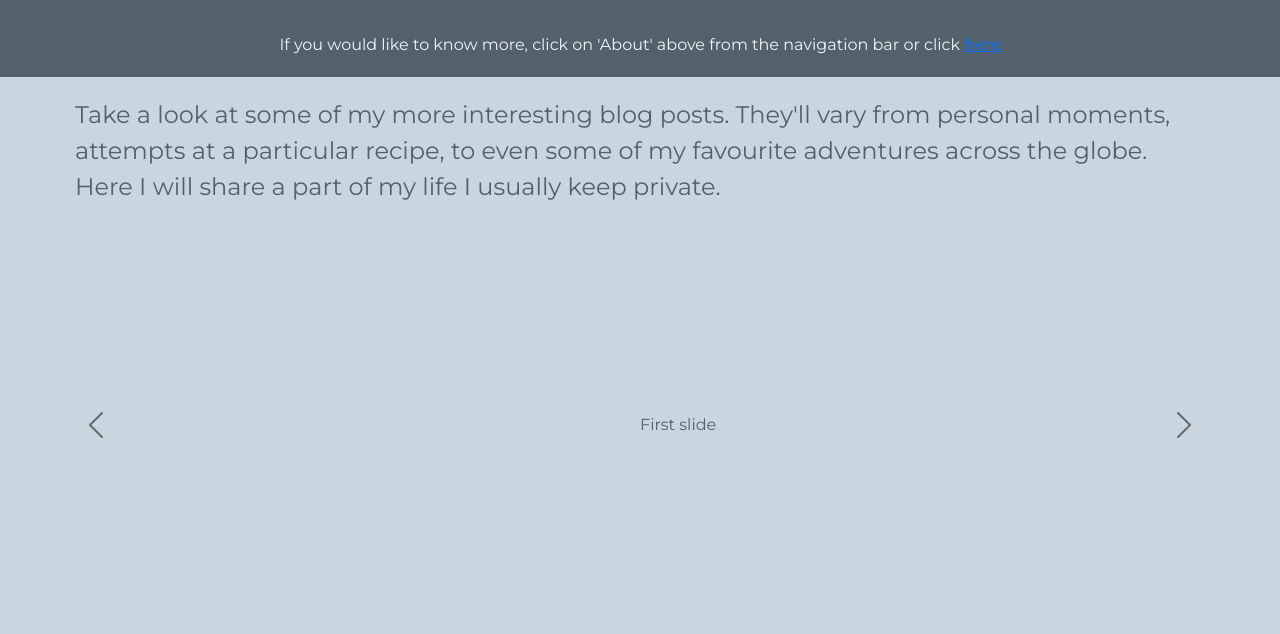
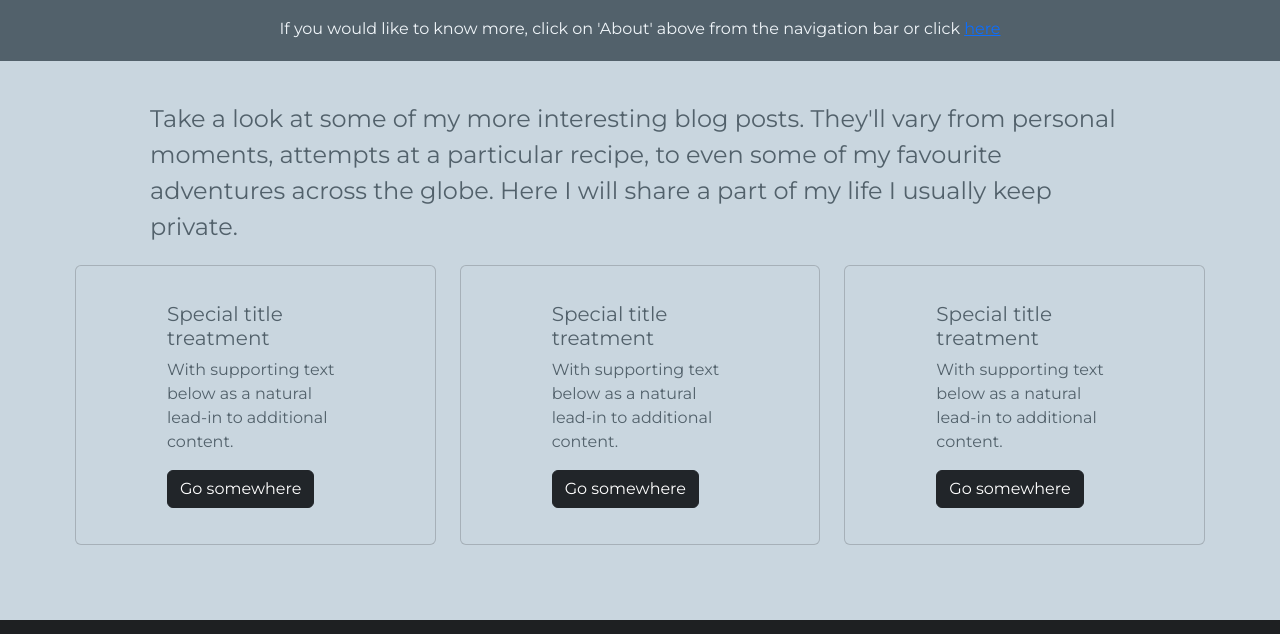
Before and after one commit to thekrisromero/cv, a website: page index.html in a window 1280 px wide. Shown: the part 861-1495 px from the top of the page. Drawn offline with nearby package versions, Linux system fonts and the light colour scheme.

Commit message:
updating repository with latest

```diff
--- a/css/styles.css
+++ b/css/styles.css
@@ -19,22 +19,20 @@ body {
   font-family: "Ubuntu";
   color: #F0F5F9;
   font-size: 2rem;
-  /* font-weight: 900; */
   padding-left: 75px;
 }
 
 .nav-item {
-  color: #F0F5F9;
   font-size: 1rem;
   padding: 8px 10px;
   text-transform: uppercase;
 }
 
-.nav-link {
+.nav-link:hover {
   color: #F0F5F9;
 }
 
-.search-bar {
+/* .search-bar {
   padding: 8px 10px;
 }
 
@@ -47,7 +45,7 @@ body {
   color:#1E2022;
 
   background-color: #F0F5F9;
-}
+} */
 
 /* Home Section */
 #Home {
@@ -70,7 +68,7 @@ body {
   /* color: #F0F5F9; */
   font-weight: 400;
   font-size: 1.5rem;
-  padding: 20px 75px 0px;
+  padding: 20px 75px 20px;
   margin: 0;
   line-height: 1.5;
 }
@@ -105,10 +103,12 @@ body {
 #Blog {
   background-color: #C9D6DF;
   color: #52616B;
+  padding: 20px 75px 75px;
+  margin: 0;
 }
 
-/* Carousel */
-.carousel {
+/* Card */
+.card {
   background-color: #C9D6DF;
   padding: 20px 75px 20px;
 }
--- a/index.html
+++ b/index.html
@@ -36,7 +36,7 @@
       <div class="collapse navbar-collapse" id="navbarSupportedContent">
         <ul class="navbar-nav me-auto">
           <li class="nav-item">
-            <a class="nav-link" aria-current="page" href="#">Home</a>
+            <a class="nav-link active" aria-current="page" href="#">Home</a>
           </li>
           <li class="nav-item">
             <a class="nav-link" href="#">About</a>
@@ -64,11 +64,11 @@
     </div>
     <div>
       <h2 class="subtitle-text">
-        Hello there! My name is Kris and I'm a full time computer nerd who is
-        passionate about learning all there is in the IT space. I also love
+        Hello there! My name is Kris and I'm a full time computer nerd, who is
+        passionate about learning all there is in the IT space. I love
         trying new foods, whether it be in restaurants or trying my hand at
         making it myself. Understand more about who I am, and what I enjoy
-        doing here.
+        here.
       </h2>
     </div>
 
@@ -124,84 +124,38 @@
         of my life I usually keep private.
       </h2>
 
-      <!-- Carousel for Blog -->
-      <div id="carouselExampleInterval" class="carousel carousel-dark slide" data-bs-ride="carousel">
-        <div class="container-fluid">
-          <!-- <div class="carousel-indicators">
-          <button
-            type="button"
-            data-bs-target="#carouselExampleIndicators"
-            data-bs-slide-to="0"
-            class="active"
-            aria-current="true"
-            aria-label="Slide 1"
-          ></button>
-          <button
-            type="button"
-            data-bs-target="#carouselExampleIndicators"
-            data-bs-slide-to="1"
-            aria-label="Slide 2"
-          ></button>
-          <button
-            type="button"
-            data-bs-target="#carouselExampleIndicators"
-            data-bs-slide-to="2"
-            aria-label="Slide 3"
-          ></button>
-        </div> -->
-          <div class="carousel-inner">
-            <div class="carousel-item active" data-bs-interval="10000">
-              <svg class="bd-placeholder-img bd-placeholder-img-lg d-block w-100" width="800" height="400"
-                xmlns="http://www.w3.org/2000/svg" role="img" aria-label="Placeholder: First slide"
-                preserveAspectRatio="xMidYMid slice" focusable="false">
-                <title>Placeholder</title>
-                <rect width="100%" height="100%" fill="#C9D6DF"></rect>
-                <text x="50%" y="50%" fill="#52616B" dy=".3em">
-                  First slide
-                </text>
-              </svg>
-            </div>
-            <div class="carousel-item" data-bs-interval="2000">
-              <svg class="bd-placeholder-img bd-placeholder-img-lg d-block w-100" width="800" height="400"
-                xmlns="http://www.w3.org/2000/svg" role="img" aria-label="Placeholder: Second slide"
-                preserveAspectRatio="xMidYMid slice" focusable="false">
-                <title>Placeholder</title>
-                <rect width="100%" height="100%" fill="#C9D6DF"></rect>
-                <text x="50%" y="50%" fill="#52616B" dy=".3em">
-                  Second slide
-                </text>
-              </svg>
-            </div>
-            <div class="carousel-item">
-              <svg class="bd-placeholder-img bd-placeholder-img-lg d-block w-100" width="800" height="400"
-                xmlns="http://www.w3.org/2000/svg" role="img" aria-label="Placeholder: Third slide"
-                preserveAspectRatio="xMidYMid slice" focusable="false">
-                <title>Placeholder</title>
-                <rect width="100%" height="100%" fill="#C9D6DF"></rect>
-                <text x="50%" y="50%" fill="#52616B" dy=".3em">
-                  Third slide
-                </text>
-              </svg>
+      <!-- Card layout for Blog posts-->
+      <div class="row">
+        <div class="col-sm-4">
+          <div class="card">
+            <div class="card-body">
+              <h5 class="card-title">Special title treatment</h5>
+              <p class="card-text">With supporting text below as a natural lead-in to additional content.</p>
+              <a href="#" class="btn btn-dark">Go somewhere</a>
             </div>
           </div>
-          <button class="carousel-control-prev" type="button" data-bs-target="#carouselExampleInterval"
-            data-bs-slide="prev">
-            <span class="carousel-control-prev-icon" aria-hidden="true"></span>
-            <span class="visually-hidden">Previous</span>
-          </button>
-          <button class="carousel-control-next" type="button" data-bs-target="#carouselExampleInterval"
-            data-bs-slide="next">
-            <span class="carousel-control-next-icon" aria-hidden="true"></span>
-            <span class="visually-hidden">Next</span>
-          </button>
+        </div>
+        <div class="col-sm-4">
+          <div class="card">
+            <div class="card-body">
+              <h5 class="card-title">Special title treatment</h5>
+              <p class="card-text">With supporting text below as a natural lead-in to additional content.</p>
+              <a href="#" class="btn btn-dark">Go somewhere</a>
+            </div>
+          </div>
+        </div>
+        <div class="col-sm-4">
+          <div class="card">
+            <div class="card-body">
+              <h5 class="card-title">Special title treatment</h5>
+              <p class="card-text">With supporting text below as a natural lead-in to additional content.</p>
+              <a href="#" class="btn btn-dark">Go somewhere</a>
+            </div>
+          </div>
         </div>
       </div>
     </div>
-    <div class="row">
-      <div class="col-sm-12 col-md-12 col-lg-6 col-xl-6">
 
-      </div>
-    </div>
   </section>
 </body>
 
--- /dev/null
+++ b/package.json
@@ -0,0 +1,5 @@
+{
+  "dependencies": {
+    "prompt-sync": "^4.2.0"
+  }
+}
```
Also changed, not shown: 2 other files.
